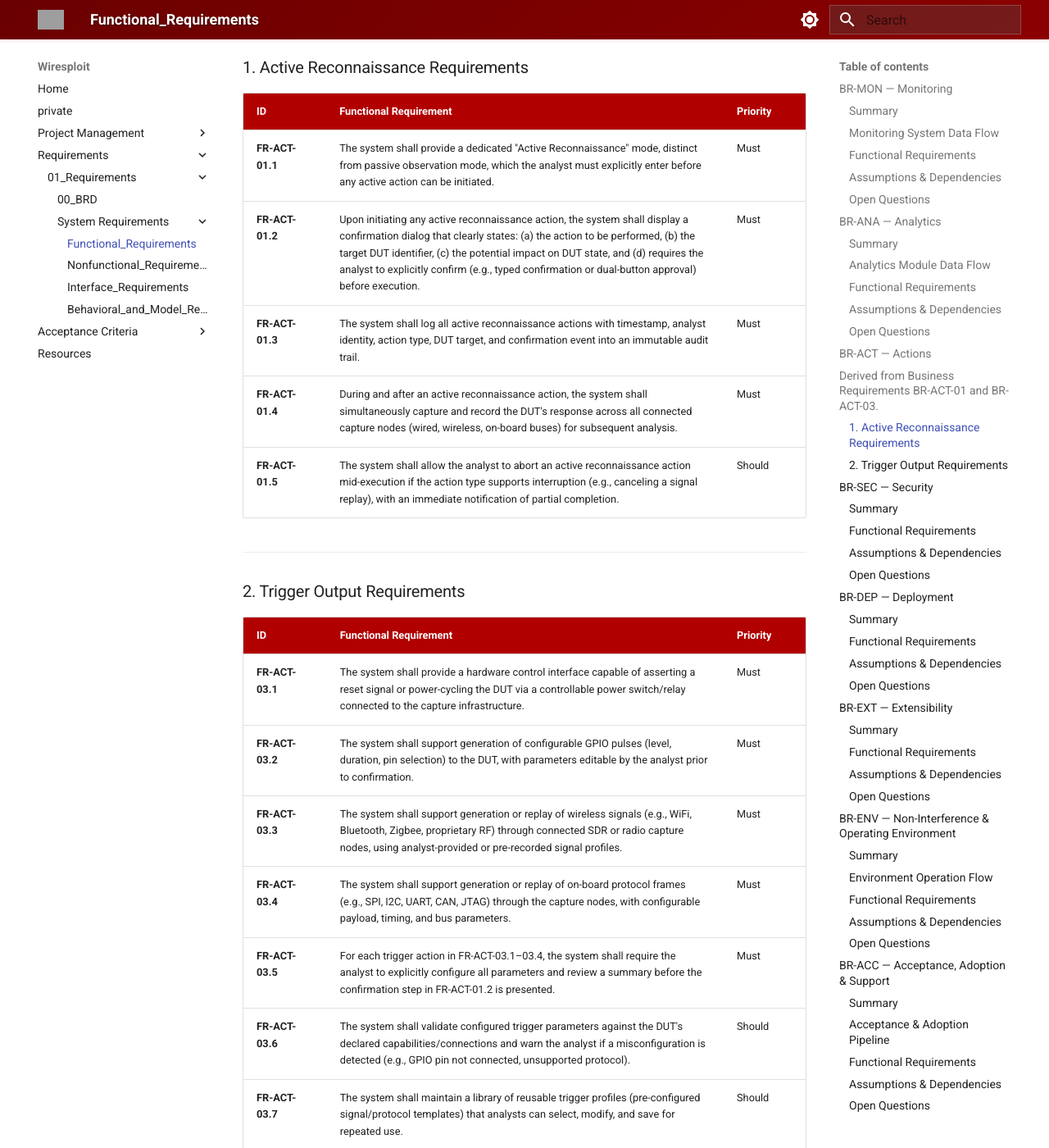
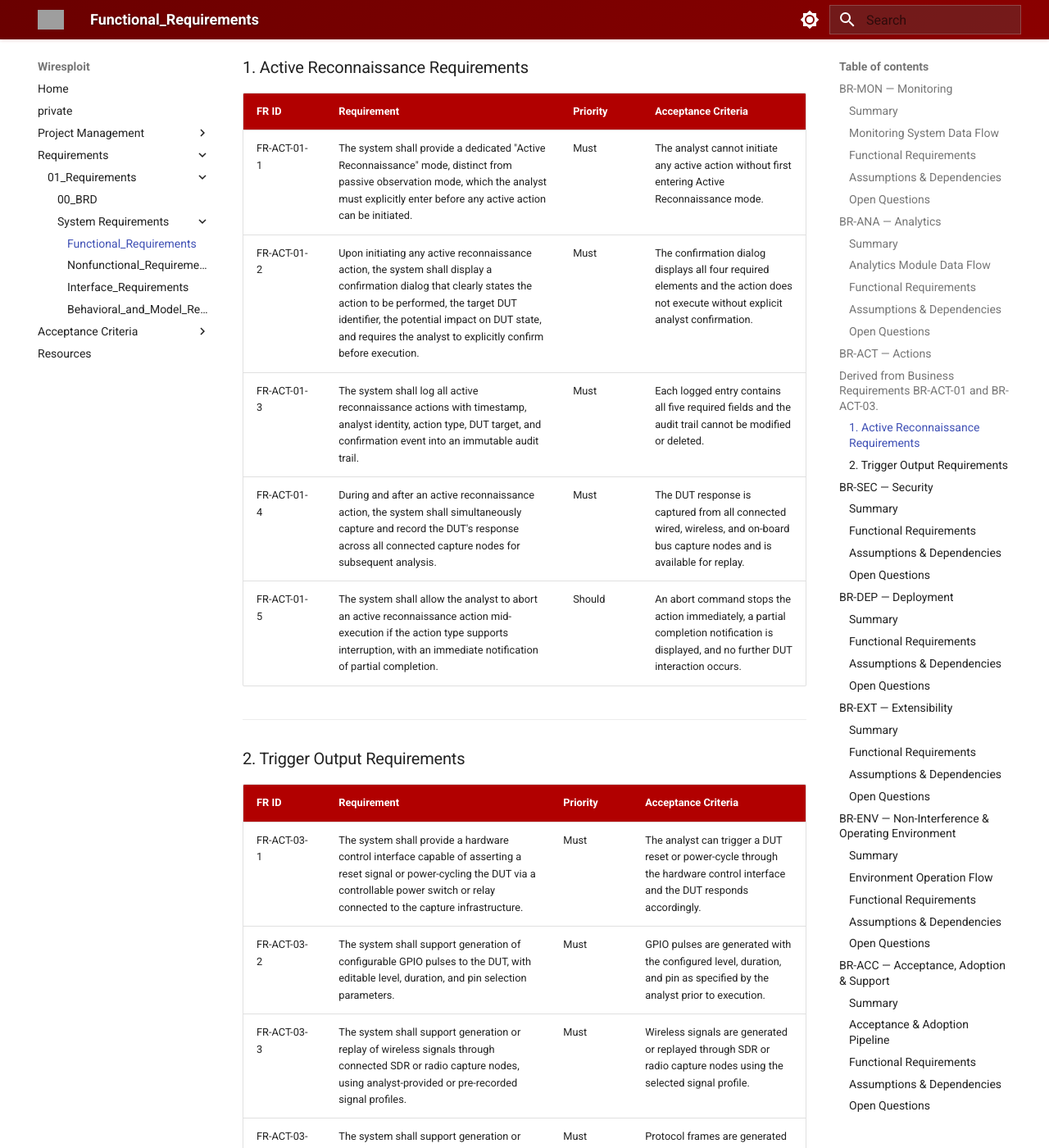
Before and after one commit to EG-ETCS/wiresploit, an MkDocs documentation site: the page built from docs/01_Requirements/01_SysRS/01_Functional_Requirements.md, in a window 1280 px wide and 1400 px high, scrolled down 8081 px. Shown: the whole window at 82% size. Built offline with MkDocs 1.6.1 and Material for MkDocs 9.7.7, drawn with Linux system fonts in a browser that asks for light colours; some of the changed text lies outside the part shown; grey boxes are pictures that could not be loaded.

Commit message:
Updated BR-ACT To the Required Edits

```diff
--- a/docs/01_Requirements/01_SysRS/01_Functional_Requirements.md
+++ b/docs/01_Requirements/01_SysRS/01_Functional_Requirements.md
@@ -178,33 +178,30 @@ Derived from Business Requirements **BR-ACT-01** and **BR-ACT-03**.
 
 ### 1. Active Reconnaissance Requirements
 
-| ID | Functional Requirement | Priority |
-|---|---|---|
-| **FR-ACT-01.1** | The system shall provide a dedicated "Active Reconnaissance" mode, distinct from passive observation mode, which the analyst must explicitly enter before any active action can be initiated. | Must |
-| **FR-ACT-01.2** | Upon initiating any active reconnaissance action, the system shall display a confirmation dialog that clearly states: (a) the action to be performed, (b) the target DUT identifier, (c) the potential impact on DUT state, and (d) requires the analyst to explicitly confirm (e.g., typed confirmation or dual-button approval) before execution. | Must |
-| **FR-ACT-01.3** | The system shall log all active reconnaissance actions with timestamp, analyst identity, action type, DUT target, and confirmation event into an immutable audit trail. | Must |
-| **FR-ACT-01.4** | During and after an active reconnaissance action, the system shall simultaneously capture and record the DUT's response across all connected capture nodes (wired, wireless, on-board buses) for subsequent analysis. | Must |
-| **FR-ACT-01.5** | The system shall allow the analyst to abort an active reconnaissance action mid-execution if the action type supports interruption (e.g., canceling a signal replay), with an immediate notification of partial completion. | Should |
+| FR ID       | Requirement                                                                                                                                                                                                                                                                     | Priority | Acceptance Criteria                                                                                                                   |
+| ----------- | ------------------------------------------------------------------------------------------------------------------------------------------------------------------------------------------------------------------------------------------------------------------------------- | -------- | ------------------------------------------------------------------------------------------------------------------------------------- |
+| FR-ACT-01-1 | The system shall provide a dedicated "Active Reconnaissance" mode, distinct from passive observation mode, which the analyst must explicitly enter before any active action can be initiated.                                                                                   | Must     | The analyst cannot initiate any active action without first entering Active Reconnaissance mode.                                      |
+| FR-ACT-01-2 | Upon initiating any active reconnaissance action, the system shall display a confirmation dialog that clearly states the action to be performed, the target DUT identifier, the potential impact on DUT state, and requires the analyst to explicitly confirm before execution. | Must     | The confirmation dialog displays all four required elements and the action does not execute without explicit analyst confirmation.    |
+| FR-ACT-01-3 | The system shall log all active reconnaissance actions with timestamp, analyst identity, action type, DUT target, and confirmation event into an immutable audit trail.                                                                                                         | Must     | Each logged entry contains all five required fields and the audit trail cannot be modified or deleted.                                |
+| FR-ACT-01-4 | During and after an active reconnaissance action, the system shall simultaneously capture and record the DUT's response across all connected capture nodes for subsequent analysis.                                                                                             | Must     | The DUT response is captured from all connected wired, wireless, and on-board bus capture nodes and is available for replay.          |
+| FR-ACT-01-5 | The system shall allow the analyst to abort an active reconnaissance action mid-execution if the action type supports interruption, with an immediate notification of partial completion.                                                                                       | Should   | An abort command stops the action immediately, a partial completion notification is displayed, and no further DUT interaction occurs. |
+
 
 ---
 
 ### 2. Trigger Output Requirements
 
-| ID | Functional Requirement | Priority |
-|---|---|---|
-| **FR-ACT-03.1** | The system shall provide a hardware control interface capable of asserting a reset signal or power-cycling the DUT via a controllable power switch/relay connected to the capture infrastructure. | Must |
-| **FR-ACT-03.2** | The system shall support generation of configurable GPIO pulses (level, duration, pin selection) to the DUT, with parameters editable by the analyst prior to confirmation. | Must |
-| **FR-ACT-03.3** | The system shall support generation or replay of wireless signals (e.g., WiFi, Bluetooth, Zigbee, proprietary RF) through connected SDR or radio capture nodes, using analyst-provided or pre-recorded signal profiles. | Must |
-| **FR-ACT-03.4** | The system shall support generation or replay of on-board protocol frames (e.g., SPI, I2C, UART, CAN, JTAG) through the capture nodes, with configurable payload, timing, and bus parameters. | Must |
-| **FR-ACT-03.5** | For each trigger action in FR-ACT-03.1–03.4, the system shall require the analyst to explicitly configure all parameters and review a summary before the confirmation step in FR-ACT-01.2 is presented. | Must |
-| **FR-ACT-03.6** | The system shall validate configured trigger parameters against the DUT's declared capabilities/connections and warn the analyst if a misconfiguration is detected (e.g., GPIO pin not connected, unsupported protocol). | Should |
-| **FR-ACT-03.7** | The system shall maintain a library of reusable trigger profiles (pre-configured signal/protocol templates) that analysts can select, modify, and save for repeated use. | Should |
-
+| FR ID | Requirement | Priority | Acceptance Criteria |
+|---|---|---|---|
+| FR-ACT-03-1 | The system shall provide a hardware control interface capable of asserting a reset signal or power-cycling the DUT via a controllable power switch or relay connected to the capture infrastructure. | Must | The analyst can trigger a DUT reset or power-cycle through the hardware control interface and the DUT responds accordingly. |
+| FR-ACT-03-2 | The system shall support generation of configurable GPIO pulses to the DUT, with editable level, duration, and pin selection parameters. | Must | GPIO pulses are generated with the configured level, duration, and pin as specified by the analyst prior to execution. |
+| FR-ACT-03-3 | The system shall support generation or replay of wireless signals through connected SDR or radio capture nodes, using analyst-provided or pre-recorded signal profiles. | Must | Wireless signals are generated or replayed through SDR or radio capture nodes using the selected signal profile. |
+| FR-ACT-03-4 | The system shall support generation or replay of on-board protocol frames through the capture nodes, with configurable payload, timing, and bus parameters. | Must | Protocol frames are generated or replayed with the configured payload, timing, and bus parameters as specified by the analyst. |
+| FR-ACT-03-5 | For each trigger action, the system shall require the analyst to explicitly configure all parameters and review a summary before the confirmation step is presented. | Must | All parameters for the selected trigger action are configured and a summary is reviewed by the analyst before the confirmation dialog appears. |
+| FR-ACT-03-6 | The system shall validate configured trigger parameters against the DUT's declared capabilities and connections and warn the analyst if a misconfiguration is detected. | Should | A warning is displayed when a configured parameter does not match the DUT's declared capabilities or connections. |
+| FR-ACT-03-7 | The system shall maintain a library of reusable trigger profiles that analysts can select, modify, and save for repeated use. | Should | Pre-configured trigger profiles are available for selection, can be modified by the analyst, and saved changes persist for future sessions. |
 
 ---
-
----
-
 ## BR-SEC — Security
 
 **Source BR:** BR-SEC-01 to BR-SEC-04
```
